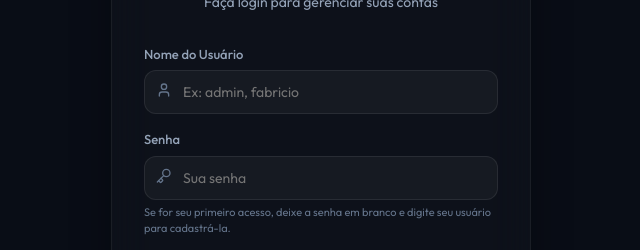
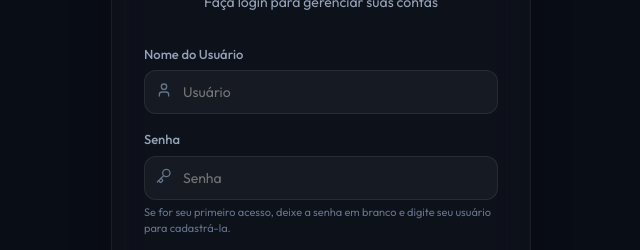
Before and after one commit to fabricioPsilva/controle_financeiro, a React (Vite) app: page / in a window 1280 px wide. Shown: the part 292-542 px from the top of the page, without its empty margins (319-959 px from the left). Built offline with nearby package versions, Linux system fonts and the light colour scheme; no server answers.

Commit message:
chore: atualizar placeholders na tela de login/cadastro

```diff
--- a/src/components/Login.jsx
+++ b/src/components/Login.jsx
@@ -207,7 +207,7 @@ export default function Login({ onLoginSuccess }) {
                   type="text"
                   value={username}
                   onChange={(e) => setUsername(e.target.value)}
-                  placeholder="Ex: admin, fabricio"
+                  placeholder="Usuário"
                   style={{ paddingLeft: '38px' }}
                   required
                   disabled={loading}
@@ -223,7 +223,7 @@ export default function Login({ onLoginSuccess }) {
                   type="password"
                   value={password}
                   onChange={(e) => setPassword(e.target.value)}
-                  placeholder="Sua senha"
+                  placeholder="Senha"
                   style={{ paddingLeft: '38px' }}
                   disabled={loading}
                 />
@@ -276,7 +276,7 @@ export default function Login({ onLoginSuccess }) {
                   type="text"
                   value={username}
                   onChange={(e) => setUsername(e.target.value)}
-                  placeholder="Ex: maria, joao"
+                  placeholder="Usuário"
                   style={{ paddingLeft: '38px' }}
                   required
                   disabled={loading}
```
